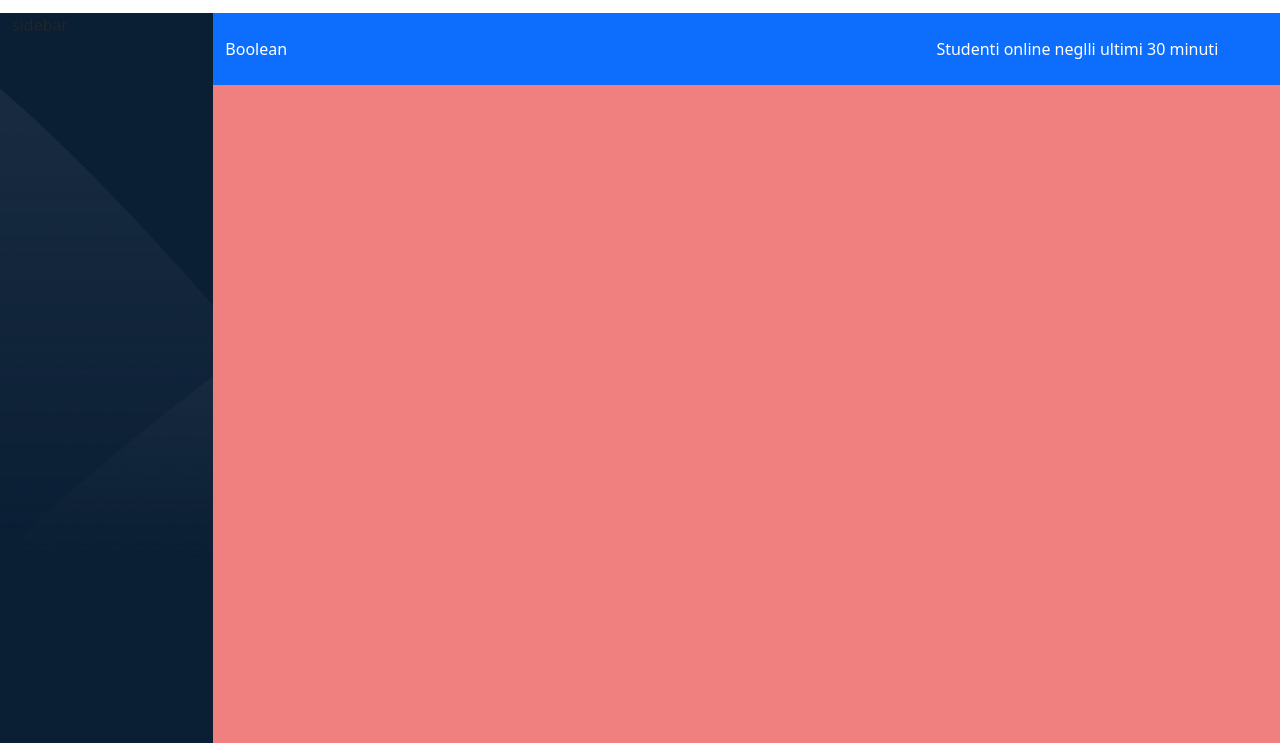
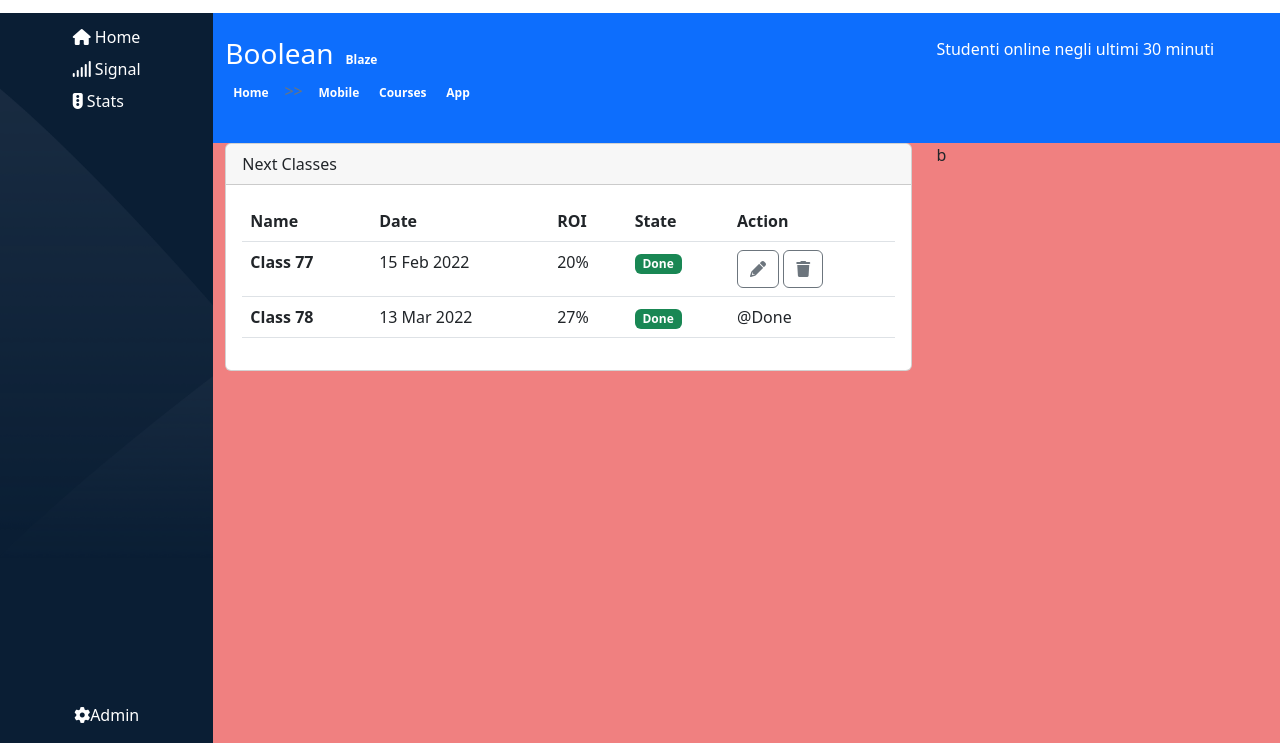
Before and after one commit to NickyRufolo/html-css-bootstrap-dashboard, a plain HTML site: page index.html in a window 1280 px wide. Shown: the part 57-800 px from the top of the page. Drawn offline with nearby package versions, Linux system fonts and the light colour scheme.

Commit message:
doing tab-card

```diff
--- a/index.html
+++ b/index.html
@@ -51,9 +51,9 @@
 
                         </button>
                         <ul class="dropdown-menu dropdown-menu-end">
-                        <li><button class="dropdown-item" type="button">Action</button></li>
-                        <li><button class="dropdown-item" type="button">Another action</button></li>
-                        <li><button class="dropdown-item" type="button">Something else here</button></li>
+                            <li><button class="dropdown-item" type="button">Action</button></li>
+                            <li><button class="dropdown-item" type="button">Another action</button></li>
+                            <li><button class="dropdown-item" type="button">Something else here</button></li>
                         </ul>
                     </div>
                     <!-- End Ring -->
@@ -67,18 +67,104 @@
         <main class="container-fluid">
             <div class="row h-100">
                 <!-- Sidebar-->
-                <div class="col-2 bg-dark-custom" id="side">
-                    sidebar
+                <div class="col-2 bg-dark-custom text-white d-flex align-items-center flex-column justify-content-between" id="side">
+                    <ul class="list-unstyled py-2">
+                        <li><i class="fa-solid fa-house py-2"></i><span>  Home</span></li>
+                        <li><i class="fa-solid fa-signal py-2"></i><span>  Signal</span></li>
+                        <li><i class="fa-solid fa-traffic-light py-2"></i><span>  Stats</span></li>
+                    </ul>
+                    <ul class="ps-0 list-unstyled">
+                        <li><i class="fa-solid fa-gear"></i>Admin</li>
+                    </ul>
                 </div>
-                <!-- Content -->
+            <!-- Content -->
                 <div class="col-10 px-0">
                     <!-- Content area blue -->
                     <div class="container-fluid bg-primary text-white py-4">
                         <div class="row">
-                            <div class="col-lg-8">Boolean</div>
-                            <div class="col-lg-4">Studenti online neglli ultimi 30 minuti</div>
+                            <div class="col-lg-8">
+                                <h3 class="d-inline-block">Boolean</h3>
+                                <span class="badge rounded-pill">  Blaze</span>
+                    <!-- Breadcrumbs or normal divs -->
+                                <nav style="--bs-breadcrumb-divider: '>>'; "
+                                    aria-label="breadcrumb">
+                                    <ol class="breadcrumb">
+                                    <li class="breadcrumb-item">
+                                        <span class="badge rounded-pill">Home</span>
+                                    </li>
+                                    <li class="breadcrumb-item active" aria-current="page">
+                                        <span class="badge rounded-pill d-lg-none ">+</span>
+                                        <span class="badge rounded-pill d-none d-lg-inline-block">Mobile</span>
+                                        <span class="badge rounded-pill d-none d-lg-inline-block">Courses</span>
+                                        <span class="badge rounded-pill d-none d-lg-inline-block">App</span>
+                                    </li>
+                                    </ol>
+                                </nav>
+                            </div>
+                            <div class="col-lg-4">Studenti online negli ultimi 30 minuti
+                            </div>
                         </div>
                     </div>
+                        <!-- Card columns -->
+                        <!-- (col-12 posso anche non usarle) -->
+                        <div class="container-fluid">
+                            <div class="row">
+                                <div class="col-12 col-lg-8">
+                                <!-- Card-1 -->
+                                <div class="card">
+                                    <div class="card-header">
+                                    Next Classes
+                                    </div>
+                                    <div class="card-body">
+                                    <!-- Div Table responsive Bootstrap con dentro Table Bootstrap -->
+                                    <div class="table-responsive">
+                                        <table class="table">
+                                            <thead>
+                                                <tr>
+                                                <th scope="col">Name</th>
+                                                <th scope="col">Date</th>
+                                                <th scope="col">ROI</th>
+                                                <th scope="col">State</th>
+                                                <th scope="col">Action</th>
+                                                </tr>
+                                            </thead>
+                                            <tbody>
+                                                <tr>
+                                                <th scope="row">Class 77</th>                                                <td>15 Feb 2022</td>
+                                                <td>20%</td>
+                                                <td><span class="badge text-bg-success">Done</span>
+                                                </td>
+                                                <!-- outilne booton (icon) -->
+                                                <td>
+                                                    <button type="button" class="btn btn-outline-secondary">
+                                                        <i class="fa-solid fa-pencil"></i>
+                                                    </button>
+                                                    <button type="button" class="btn btn-outline-secondary">
+                                                        <i class="fa-solid fa-trash"></i>
+                                                    </button>
+                                                </td>
+                                                </tr>
+
+                                                <tr>
+                                                <th scope="row">Class 78
+                                                </th>
+                                                <td>13 Mar 2022</td>
+                                                <td>27%</td>
+                                                <td><span class="badge text-bg-success">Done</span>
+                                                <td>@Done</td>
+                                                </tr>
+
+
+                                        </table>
+                                    </div>
+                                    <!-- End Table -->
+                                    </div>
+                                </div>
+                                </div>
+                                <div class="col-12 col-lg-4">b</div>
+                            </div>
+
+                        </div>
                 </div>
             </div>
         </main>
```
